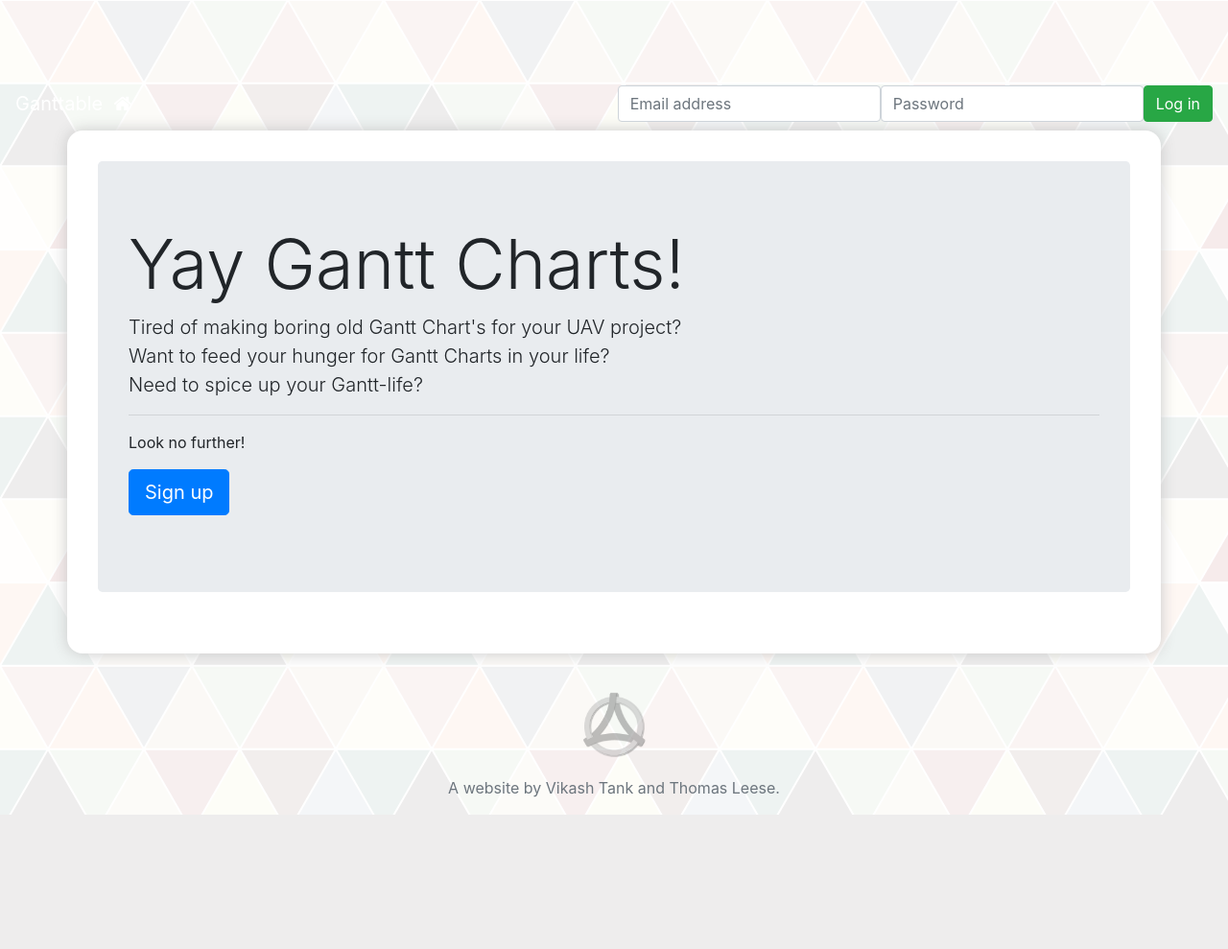
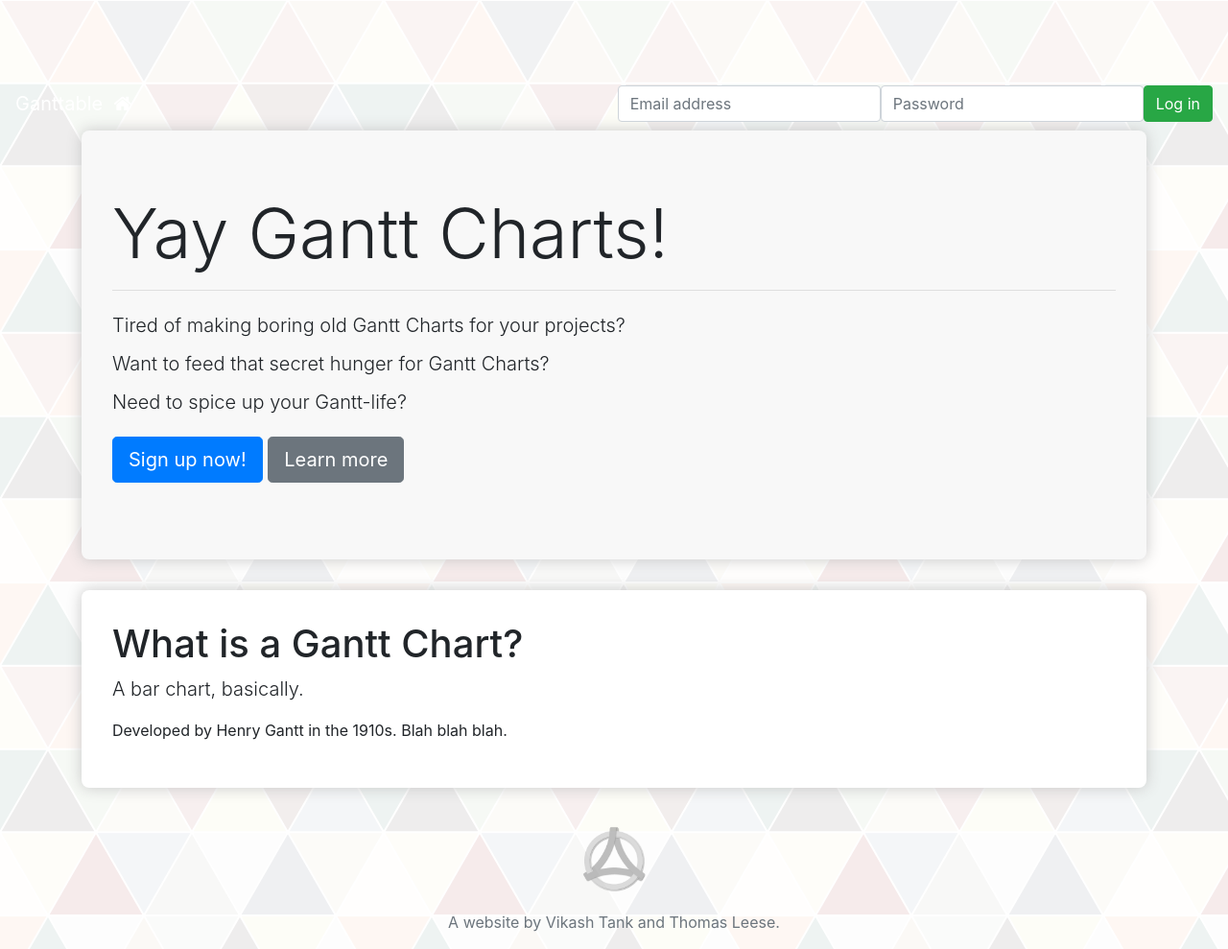
Before and after one commit to thomasleese/gantt-charts, a Python web app: template ganttchart/web/templates/welcome/index.html in a window 1280 px wide. Shown: the whole page at 96% size. Before the commit the page ends 849 px from the top, so only its background shows below. Run offline with Jinja, Linux system fonts and the light colour scheme; the template is opened without the code that fills it, so the values that code supplies are empty; some libraries are stand-ins or nearby versions.

Commit message:
Improve contents of welcome page

```diff
--- a/ganttchart/web/static/styles/theme.css
+++ b/ganttchart/web/static/styles/theme.css
@@ -4,10 +4,16 @@ body {
     background-size: 400px 347px;
 }
 
-body > .container {
+.page {
     background: white;
     padding: 2rem;
-    border-radius: 1rem;
+    border-radius: 0.5rem;
+    box-shadow: 0 0 1rem rgb(200, 200, 200);
+}
+
+.jumbotron {
+    background: rgb(248, 248, 248);
+    border-radius: 0.5rem;
     box-shadow: 0 0 1rem rgb(200, 200, 200);
 }
 
--- a/ganttchart/web/templates/welcome/index.html
+++ b/ganttchart/web/templates/welcome/index.html
@@ -4,12 +4,27 @@
   <div class="container">
     <div class="jumbotron">
       <h1 class="display-3">Yay Gantt Charts!</h1>
-      <p class="lead">Tired of making boring old Gantt Chart's for your UAV project?<br />Want to feed your hunger for Gantt Charts in your life?<br />Need to spice up your Gantt-life?</p>
-      <hr class="m-y-md">
-      <p>Look no further!</p>
+
+      <hr class="m-y-md" />
+
+      <p class="lead" style="line-height: 2;">
+        Tired of making boring old Gantt Charts for your projects?<br />
+        Want to feed that secret hunger for Gantt Charts?<br />
+        Need to spice up your Gantt-life?
+      </p>
+
       <p class="lead">
-        <a class="btn btn-primary btn-lg" href="{{ url_for('.signup') }}" role="button">Sign up</a>
+        <a class="btn btn-primary btn-lg" href="{{ url_for('.signup') }}" role="button">Sign up now!</a>
+        <a class="btn btn-secondary btn-lg" href="#learnmore" role="button">Learn more</a>
       </p>
     </div>
   </div>
+
+  <div class="container">
+    <div class="page" id="learnmore">
+      <h1>What is a Gantt Chart?</h1>
+      <p class="lead">A bar chart, basically.</p>
+      <p>Developed by Henry Gantt in the 1910s. Blah blah blah.</p>
+    </div>
+  </div>
 {% endblock %}
```
